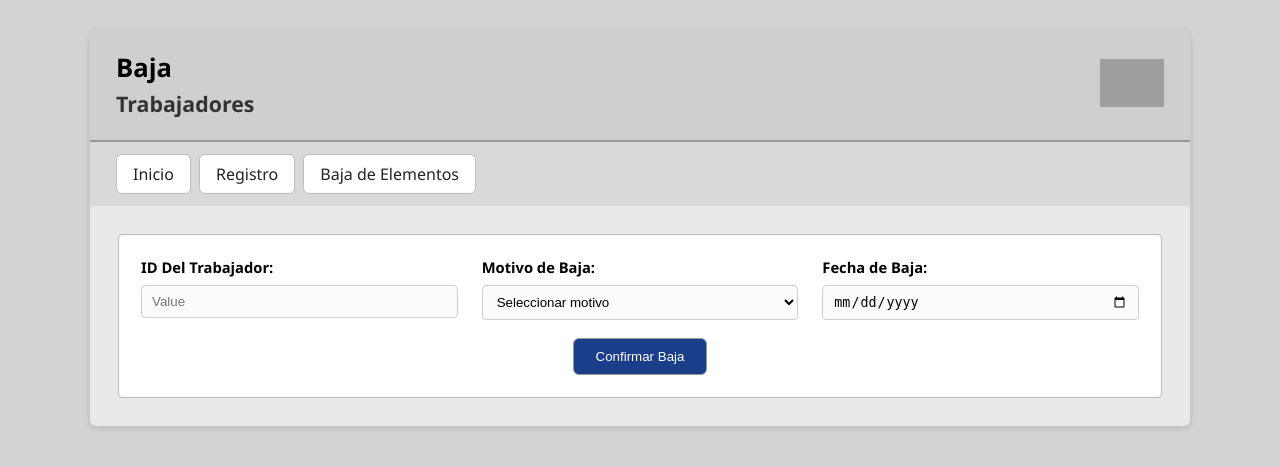
After one commit to Angelyael2215/djangosistema, a Django app: page /baja/ in a window 1280 px wide. The commit adds this page. Shown: the top 467 px of the page. Run offline with Django 5.2, Linux system fonts and the light colour scheme; grey boxes are pictures that could not be loaded.

Commit message:
Add BajaElementos template and update navigation links
- Created a new template for "Baja de Elementos" (BajaElementos.html).
- Updated navigation in inicio.html and registro.html to link to the new Baja de Elementos page.
- Added baja_view function in views.py to render the new template.
- Updated urls.py to include the new route for baja_view.

```diff
--- /dev/null
+++ b/polls/templates/polls/BajaElementos.html
@@ -0,0 +1,68 @@
+<!DOCTYPE html>
+<html lang="es">
+<head>
+	<meta charset="UTF-8">
+	<title>Baja Trabajadores - Orticorp</title>
+	<style>
+		body { margin:0; font-family: 'Segoe UI', Arial, sans-serif; background:#d3d3d3; }
+		.panel { max-width:1100px; margin:30px auto; background:#e9e9e9; border-radius:6px; box-shadow:0 2px 6px rgba(0,0,0,0.12); }
+		.panel header { background:#cfcfcf; padding:20px 26px; display:flex; justify-content:space-between; align-items:center; border-bottom:2px solid #999; }
+		.panel header h1 { margin:0; font-size:1.6rem; }
+		.panel .nav { background:#d9d9d9; padding:12px 26px; display:flex; gap:8px; }
+		.nav a { text-decoration:none; background:#fff; border:1px solid #bdbdbd; padding:8px 16px; border-radius:6px; color:#222; }
+		.content { padding:28px; }
+		.card { background:#fff; border:1px solid #bdbdbd; padding:22px; border-radius:4px; }
+		.form-grid { display:flex; gap:24px; }
+		.form-group { flex:1; display:flex; flex-direction:column; }
+		label { font-weight:700; font-size:0.92rem; margin-bottom:8px; }
+		input[type=text], select, input[type=date] { padding:8px 10px; border:1px solid #cfcfcf; border-radius:4px; background:#fbfbfb; }
+		.row { display:flex; gap:24px; }
+		.center { display:flex; justify-content:center; }
+		@media (max-width:800px) { .form-grid, .row { flex-direction:column; } }
+	</style>
+</head>
+<body>
+	<div class="panel">
+		<header>
+			<div><h1>Baja<br><small style="font-weight:600;color:#333">Trabajadores</small></h1></div>
+			<div><img src="https://cdn-icons-png.flaticon.com/512/3135/3135715.png" alt="logo" style="width:64px"></div>
+		</header>
+		<nav class="nav">
+			<a href="/inicio/">Inicio</a>
+			<a href="/registro/">Registro</a>
+			<a href="/baja/">Baja de Elementos</a>
+		</nav>
+		<div class="content">
+			<div class="card">
+				<form method="post">
+					<div class="form-grid">
+						<div class="form-group">
+							<label for="id_trabajador">ID Del Trabajador:</label>
+							<input id="id_trabajador" name="id_trabajador" type="text" placeholder="Value">
+						</div>
+						<div class="form-group">
+							<label for="motivo">Motivo de Baja:</label>
+							<select id="motivo" name="motivo">
+								<option value="">Seleccionar motivo</option>
+								<option value="renuncia">Renuncia</option>
+								<option value="despido">Despido</option>
+								<option value="termino">Término de contrato</option>
+							</select>
+						</div>
+						<div class="form-group">
+							<label for="fecha">Fecha de Baja:</label>
+							<input id="fecha" name="fecha" type="date">
+						</div>
+					</div>
+					<div style="height:18px"></div>
+					<div class="row">
+						<div class="center" style="flex:1">
+							<button type="submit" style="padding:10px 22px;border-radius:6px;border:1px solid #999;background:#1a3e8a;color:#fff;cursor:pointer">Confirmar Baja</button>
+						</div>
+					</div>
+				</form>
+			</div>
+		</div>
+	</div>
+</body>
+</html>
--- a/polls/templates/polls/inicio.html
+++ b/polls/templates/polls/inicio.html
@@ -165,9 +165,9 @@
             </div>
         </header>
         <nav class="dashboard-nav">
-            <button class="nav-btn">Inicio</button>
-            <button class="nav-btn" onclick="window.location.href='/registro/'">Registro</button>
-            <button class="nav-btn">Alta de Elementos</button>
+            <a class="nav-btn" href="/inicio/">Inicio</a>
+            <a class="nav-btn" href="/registro/">Registro</a>
+            <a class="nav-btn" href="/baja/">Baja de Elementos</a>
             <div class="filter-dropdown">
                 <button class="filter-btn" id="filterBtn">Filtrar ▼</button>
                 <div class="filter-menu" id="filterMenu">
--- a/polls/templates/polls/registro.html
+++ b/polls/templates/polls/registro.html
@@ -256,7 +256,7 @@
         <nav class="dashboard-nav">
             <a href="/inicio/" class="nav-btn">Inicio</a>
             <a href="/registro/" class="nav-btn">Registro</a>
-            <button class="nav-btn">Alta de Elementos</button>
+            <a href="/baja/" class="nav-btn">Baja de Elementos</a>
         </nav>
         <section class="form-section">
             <div class="form-section-title">Datos Personales</div>
--- a/polls/urls.py
+++ b/polls/urls.py
@@ -6,4 +6,5 @@ urlpatterns = [
     path('inicio/', views.inicio_view, name='inicio'),  # http://127.0.0.1:8000/inicio/
     path('login/', views.login_view, name='login'),     # http://127.0.0.1:8000/login/
     path('registro/', views.register_view, name='registro'),  # http://127.0.0.1:8000/registro/
+    path('baja/', views.baja_view, name='baja'),  # http://127.0.0.1:8000/baja/
 ]
--- a/polls/views/views.py
+++ b/polls/views/views.py
@@ -7,3 +7,6 @@ def inicio_view(request):
     return render(request, 'polls/inicio.html')
 def register_view(request):
     return render(request, 'polls/registro.html')
+def baja_view(request):
+    # Por ahora solo renderiza la plantilla; en el futuro se puede procesar el formulario
+    return render(request, 'polls/BajaElementos.html')
```
